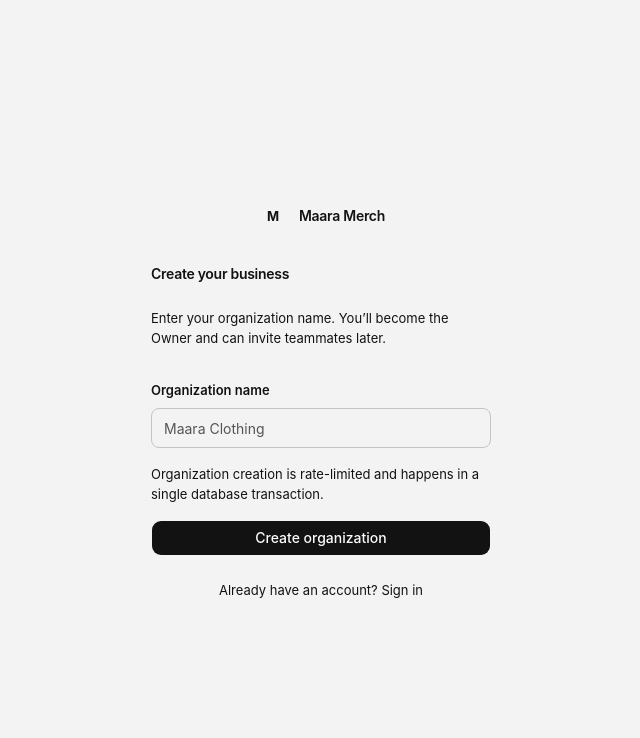
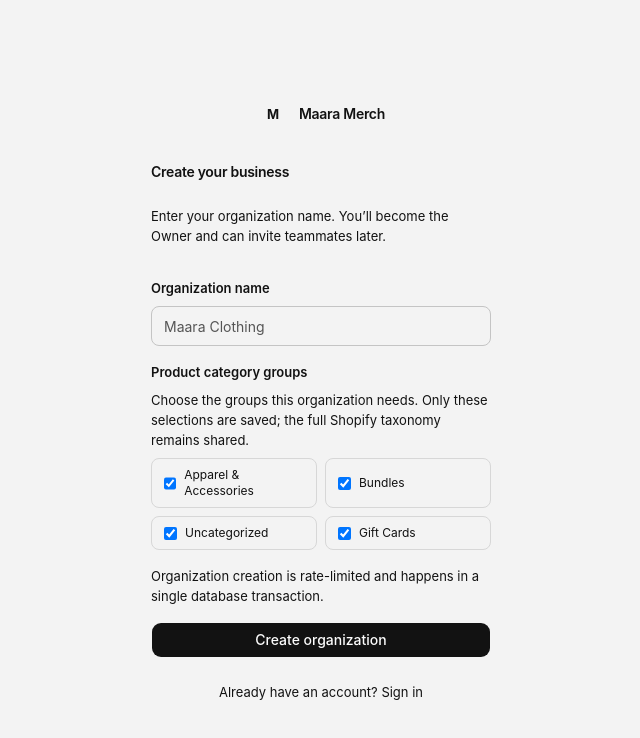
Before and after one commit to zerocraft-in/maara, a Next.js app in the folder apps/admin/: page /onboarding in a window 1280 px wide. Shown: the top 738 px of the page, without its empty margins (319-959 px from the left). Built offline with nearby package versions, Linux system fonts and the light colour scheme.

Commit message:
Let new organizations select Shopify taxonomy groups

```diff
--- a/apps/admin/src/app/(auth)/onboarding/page.tsx
+++ b/apps/admin/src/app/(auth)/onboarding/page.tsx
@@ -9,12 +9,20 @@ import * as z from "zod";
 import { createOrganization } from "./actions";
 import { Button } from "@/components/ui/button";
 
+const TAXONOMY_ROOTS = [
+  { id: "gid://shopify/TaxonomyCategory/aa", label: "Apparel & Accessories" },
+  { id: "gid://shopify/TaxonomyCategory/bu", label: "Bundles" },
+  { id: "gid://shopify/TaxonomyCategory/na", label: "Uncategorized" },
+  { id: "gid://shopify/TaxonomyCategory/gc", label: "Gift Cards" },
+] as const;
+
 const onboardingSchema = z.object({
   organizationName: z
     .string()
     .trim()
     .min(2, "Organization name must be at least 2 characters")
     .max(120, "Organization name must be at most 120 characters"),
+  taxonomyRootIds: z.array(z.string()).max(26),
 });
 
 type OnboardingFormValues = z.infer<typeof onboardingSchema>;
@@ -26,7 +34,10 @@ export default function OnboardingPage() {
 
   const form = useForm<OnboardingFormValues>({
     resolver: zodResolver(onboardingSchema),
-    defaultValues: { organizationName: "" },
+    defaultValues: {
+      organizationName: "",
+      taxonomyRootIds: ["gid://shopify/TaxonomyCategory/aa", "gid://shopify/TaxonomyCategory/bu", "gid://shopify/TaxonomyCategory/na", "gid://shopify/TaxonomyCategory/gc"],
+    },
   });
 
   async function handleSubmit(values: OnboardingFormValues) {
@@ -34,7 +45,7 @@ export default function OnboardingPage() {
     setLoading(true);
 
     try {
-      const result = await createOrganization(values.organizationName);
+      const result = await createOrganization(values.organizationName, values.taxonomyRootIds);
 
       if (!result.ok) {
         setError(result.error);
@@ -124,6 +135,18 @@ export default function OnboardingPage() {
             </div>
           )}
 
+          <div className="flex flex-col gap-2">
+            <p className="text-2xs font-semibold text-meta">Product category groups</p>
+            <p className="text-2xs text-meta">Choose the groups this organization needs. Only these selections are saved; the full Shopify taxonomy remains shared.</p>
+            <div className="grid grid-cols-2 gap-2">
+              {TAXONOMY_ROOTS.map((root) => (
+                <label key={root.id} className="flex items-center gap-2 rounded-md border px-3 py-2 text-xs">
+                  <input type="checkbox" value={root.id} {...form.register("taxonomyRootIds")} />
+                  {root.label}
+                </label>
+              ))}
+            </div>
+          </div>
           <p className="text-2xs text-meta">
             Organization creation is rate-limited and happens in a single
             database transaction.
```
